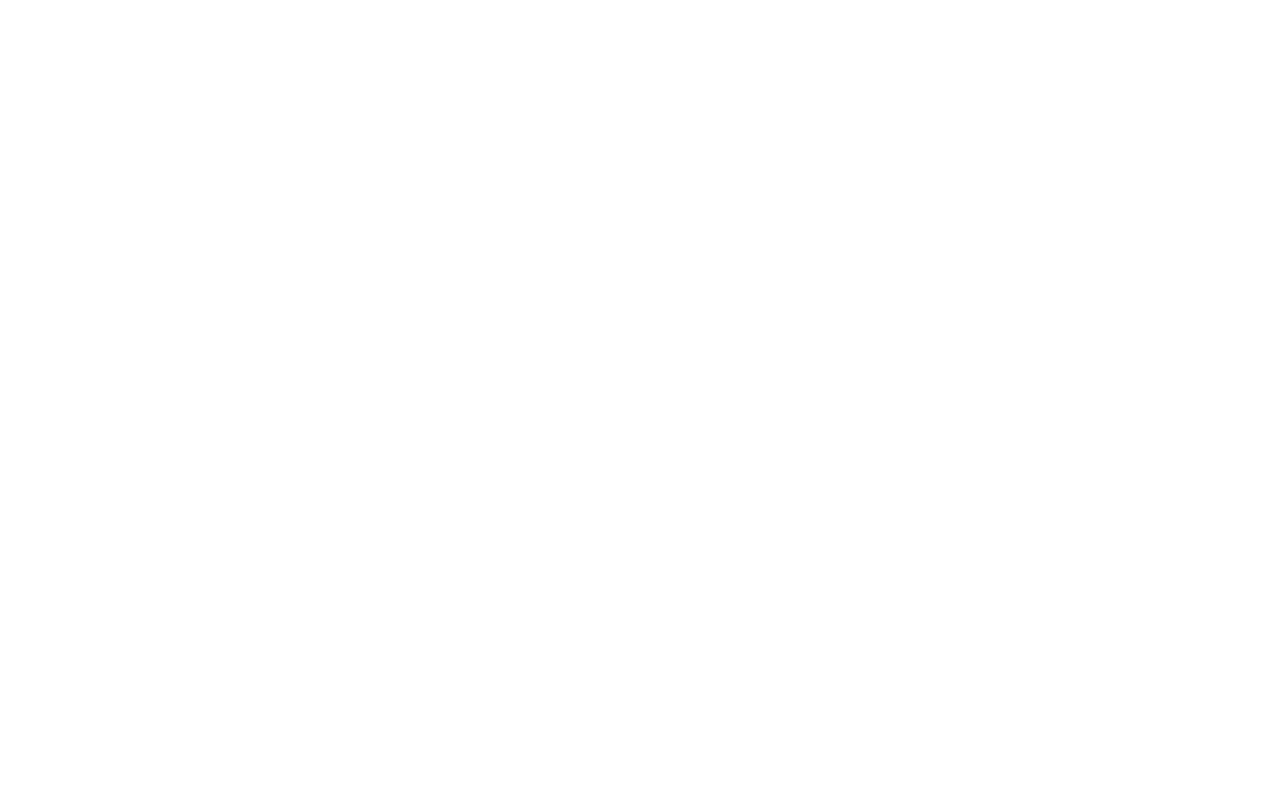
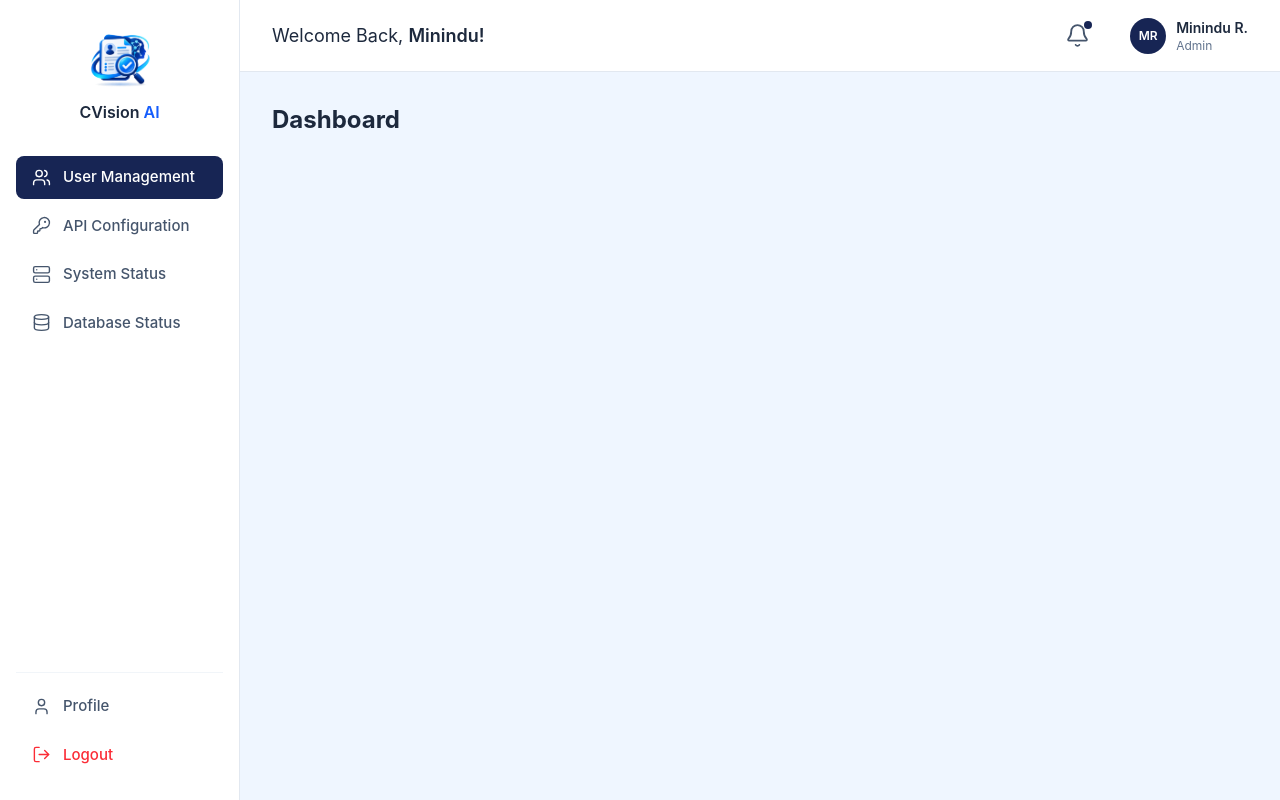
Before and after one commit to mininduRajapaksha/AI-CV-Screening-and-Recommendation, a React (Vite) app in the folder frontend/: page /admin in a window 1280 px wide. Before the commit this address had no page. Built offline with nearby package versions, Linux system fonts and the light colour scheme.

Commit message:
admin layout

```diff
--- a/frontend/src/App.jsx
+++ b/frontend/src/App.jsx
@@ -6,6 +6,10 @@
 import Candidates from "./pages/Candidates"
 import Reports from "./pages/Reports"
 import Profile from "./pages/Profile"
+
+
+import AdminLayout from "./layouts/AdminLayout"
+import UserManagement from "./pages/Admin/UserManagement"
 
 function App() {
 
@@ -23,6 +27,12 @@
           <Route path="reports" element={<Reports />} />
           <Route path="profile" element={<Profile />} />
         </Route>
+
+        {/*Admin Pages*/}
+        <Route path="/admin" element={<AdminLayout/>}>
+          <Route index element={<UserManagement />} />
+          {/* <Route path="/users" element={<UserManagement/>}/> */}
+        </Route>
       </Routes>
     </Router>
   )
--- /dev/null
+++ b/frontend/src/components/layout/AdminSidebar.jsx
@@ -0,0 +1,64 @@
+import { NavLink } from "react-router-dom";
+import {
+  Users,
+  KeyRound,
+  Server,
+  Database,
+  User,
+  LogOut,
+} from "lucide-react";
+import logo from "../../assets/Logo.png";
+
+const navLinks = [
+  { label: "User Management", icon: Users, to: "/admin" },
+  { label: "API Configuration", icon: KeyRound, to: "/admin/api-configuration" },
+  { label: "System Status", icon: Server, to: "/admin/system-status" },
+  { label: "Database Status", icon: Database, to: "/admin/database-status" },
+];
+
+export default function AdminSidebar({ onLogout }) {
+  const linkClasses = ({ isActive }) =>
+    `flex items-center gap-3 px-4 py-2.5 rounded-lg text-[15px] font-medium transition-colors ${
+      isActive ? "text-white bg-[#172554]" : "text-slate-600 hover:bg-slate-50"
+    }`;
+
+  return (
+    <aside className="w-60 flex-shrink-0 flex flex-col justify-between h-screen bg-white border-r border-slate-200 sticky top-0">
+      <div>
+        {/* Logo */}
+        <div className="flex flex-col items-center py-6">
+          <img src={logo} alt="CVision AI logo" className="w-18 h-18 object-contain" />
+          <p className="mt-1 text-base font-semibold text-slate-800">
+            CVision <span className="text-blue-600">AI</span>
+          </p>
+        </div>
+
+        {/* Nav links */}
+        <nav className="px-4 space-y-1.5 mt-2">
+          {navLinks.map(({ label, icon: Icon, to }) => (
+            <NavLink key={label} to={to} className={linkClasses}>
+              <Icon size={19} strokeWidth={1.75} />
+              {label}
+            </NavLink>
+          ))}
+        </nav>
+      </div>
+
+      {/* Bottom section */}
+      <div className="px-4 pb-6 space-y-1.5">
+        <div className="border-t border-slate-100 mb-3" />
+        <NavLink to="/admin/profile" className={linkClasses}>
+          <User size={19} strokeWidth={1.75} />
+          Profile
+        </NavLink>
+        <button
+          onClick={onLogout}
+          className="w-full flex items-center gap-3 px-4 py-2.5 rounded-lg text-[15px] font-medium text-red-500 hover:bg-red-50 cursor-pointer"
+        >
+          <LogOut size={19} strokeWidth={1.75} />
+          Logout
+        </button>
+      </div>
+    </aside>
+  );
+}
--- /dev/null
+++ b/frontend/src/layouts/AdminLayout.jsx
@@ -0,0 +1,33 @@
+import { Outlet, useNavigate } from "react-router-dom";
+import AdminSidebar from "../components/layout/AdminSidebar";
+import Navbar from "../components/layout/Navbar";
+
+// initial admin details
+const mockAdmin = {
+  name: "Minindu R.",
+  firstName: "Minindu",
+  role: "Admin",
+};
+
+export default function AdminLayout() {
+  const navigate = useNavigate();
+
+  const handleLogout = () => {
+    // TODO: clear auth token, then redirect
+    navigate("/login");
+  };
+
+  return (
+    <div className="flex min-h-screen" style={{ backgroundColor: "#EFF6FF" }}>
+      <AdminSidebar onLogout={handleLogout} />
+
+      <div className="flex-1 flex flex-col">
+        <Navbar user={mockAdmin} />
+
+        <main className="flex-1 p-8">
+          <Outlet />
+        </main>
+      </div>
+    </div>
+  );
+}
--- /dev/null
+++ b/frontend/src/pages/Admin/UserManagement.jsx
@@ -0,0 +1,7 @@
+export default function UserManagement() {
+  return (
+    <div>
+        <h1 className="text-2xl font-bold text-slate-800">Dashboard</h1>
+    </div>
+  );
+}
```
